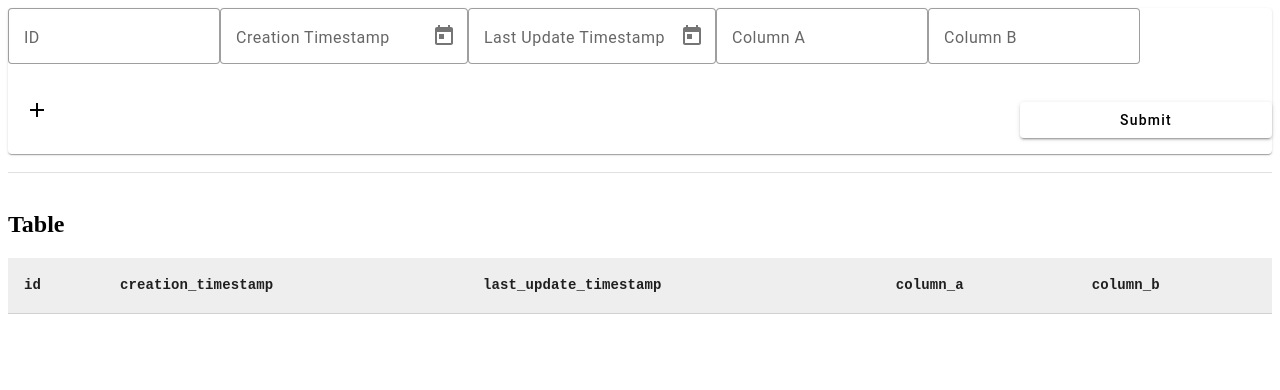
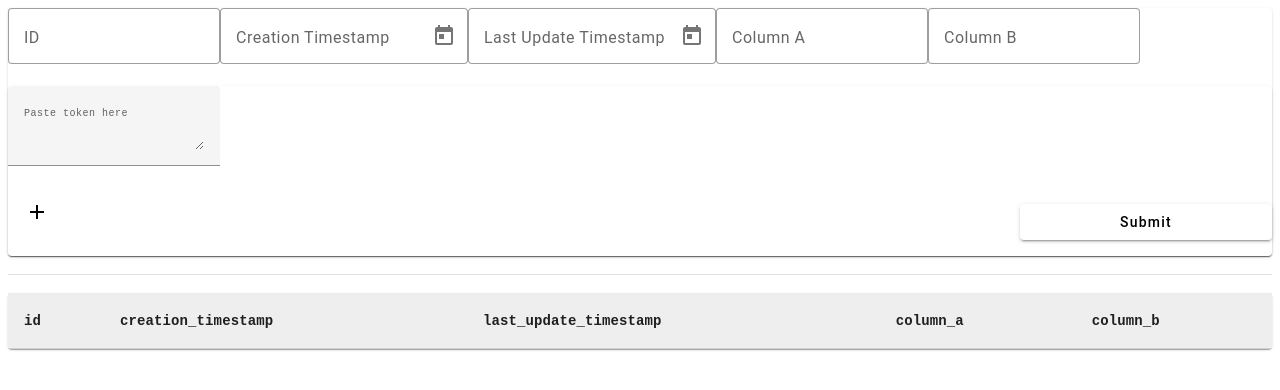
Before and after one commit to squidmin/angular-labs, an Angular app: page / in a window 1280 px wide. Shown: the top 390 px of the page. Built offline with nearby package versions, Linux system fonts and the light colour scheme.

Commit message:
Edit: display response rows in table; display GCS signed URL example

```diff
--- a/src/app/components/json-editor/json-editor.component.css
+++ b/src/app/components/json-editor/json-editor.component.css
@@ -72,7 +72,6 @@ button:hover {
 .token-input {
   font-family: monospace;
 }
-
 textarea {
   font-family: monospace;
   min-height: 100px;
--- a/src/app/components/query-form/query-form.component.css
+++ b/src/app/components/query-form/query-form.component.css
@@ -60,3 +60,14 @@ button[mat-icon-button] mat-icon {
   padding: 0;
   vertical-align: middle;
 }
+
+.token-input {
+  font-family: monospace;
+  min-width: 100%;
+  display: flex;
+}
+textarea {
+  font-family: monospace;
+  min-width: 100%;
+  display: flex;
+}
--- a/src/app/components/query-form/query-form.component.html
+++ b/src/app/components/query-form/query-form.component.html
@@ -32,6 +32,14 @@
       </div>
     </div>
   </form>
+  <mat-card>
+    <div class="token-input">
+      <mat-form-field>
+        <textarea style="font-size: 10px; width: 100%; font-family: monospace;" matInput [(ngModel)]="gcpToken"
+                  placeholder="Paste token here" (change)="queryDryRun(gcpToken)">
+        </textarea>
+      </mat-form-field>
+    </div>
     <div class="button-container">
       <button mat-icon-button (click)="addSubquery()">
         <mat-icon>add</mat-icon>
@@ -39,3 +47,4 @@
       <button mat-raised-button type="submit" (click)="onSubmit()">Submit</button>
     </div>
   </mat-card>
+</mat-card>
--- a/src/app/components/query-form/query-form.component.ts
+++ b/src/app/components/query-form/query-form.component.ts
@@ -1,6 +1,8 @@
 import {Component, Input, OnInit} from '@angular/core';
-import { FormBuilder, FormGroup, FormArray } from '@angular/forms';
+import {FormArray, FormBuilder, FormGroup} from '@angular/forms';
 import {query} from "../../scripts/BigQueryApiService";
+import {RowDataService} from "../../row-data.service";
+import {ExampleResponseItem} from "../../types/ExampleResponseItem";
 
 @Component({
   selector: 'app-query-form',
@@ -11,17 +13,17 @@ export class QueryFormComponent implements OnInit {
   queryForm: FormGroup;
 
   @Input()
-  bigQueryApiToken: string = "";
+  gcpToken: string = "";
 
-  constructor(private fb: FormBuilder) {
+  constructor(private fb: FormBuilder, private rowDataService: RowDataService) {
     this.queryForm = this.fb.group({
-      subqueries: this.fb.array([this.createSubquery()])
+      subqueries: this.fb.array([this.createSubquery()]),
     });
   }
 
   ngOnInit() {
     this.queryForm = this.fb.group({
-      subqueries: this.fb.array([this.createSubquery()])
+      subqueries: this.fb.array([this.createSubquery()]),
     });
   }
 
@@ -40,7 +42,7 @@ export class QueryFormComponent implements OnInit {
       creation_timestamp: [''],
       last_update_timestamp: [''],
       column_a: [''],
-      column_b: ['']
+      column_b: [''],
     });
   }
 
@@ -54,8 +56,15 @@ export class QueryFormComponent implements OnInit {
 
   async onSubmit() {
     console.log(this.queryForm.value.subqueries);
-    const response = await query(this.bigQueryApiToken, this.queryForm.value.subqueries);
-    console.log('BQ API RESPONSE:', JSON.stringify(response?.data.body));
+    const response = await query(this.gcpToken, this.queryForm.value.subqueries);
+    // console.log('BQ API RESPONSE:', JSON.stringify(response?.data.body));
+    const rows: ExampleResponseItem[] = response?.data.body;
+    const url: string = response?.data.url;
+    if (rows.length) {
+      this.rowDataService.setRows(rows);
+    } else if (url) {
+      this.rowDataService.setUrl(url);
+    }
   }
 
   queryDryRun(bigQueryApiToken: string): void {
--- a/src/app/components/table/table.component.css
+++ b/src/app/components/table/table.component.css
@@ -16,3 +16,12 @@ td {
   font-size: 10px;
   width: 100%;
 }
+
+.url-card {
+  margin: 10px;
+}
+
+mat-card-content {
+  word-wrap: break-word;
+  overflow-wrap: break-word;
+}
--- a/src/app/components/table/table.component.html
+++ b/src/app/components/table/table.component.html
@@ -1,4 +1,11 @@
-<h2>{{label}}</h2>
+<mat-card *ngIf="url">
+  <mat-card-content>
+    <div class="url-card">
+      <p><code>{{url}}</code></p>
+    </div>
+  </mat-card-content>
+</mat-card>
+<mat-card>
   <div>
     <table mat-table [dataSource]="responseItems">
       <ng-container matColumnDef="id">
@@ -26,3 +33,4 @@
       <tr mat-row *matRowDef="let row; columns: displayedColumns;"></tr>
     </table>
   </div>
+</mat-card>
--- a/src/app/components/table/table.component.ts
+++ b/src/app/components/table/table.component.ts
@@ -11,6 +11,8 @@ import {ExampleResponseItem} from "../../types/ExampleResponseItem";
 export class TableComponent implements OnInit {
   label: string = 'Table';
 
+  url: string | undefined = undefined;
+
   responseItems: ExampleResponseItem[] = VALID_REQUEST_ITEMS;
 
   displayedColumns: string[] = Object.keys(this.responseItems[0]);
@@ -22,5 +24,8 @@ export class TableComponent implements OnInit {
     this.rowDataService.rows$.subscribe(receivedRows => {
       this.responseItems = receivedRows;
     });
+    this.rowDataService.url$.subscribe(receivedUrl => {
+      this.url = receivedUrl;
+    });
   }
 }
--- a/src/app/row-data.service.ts
+++ b/src/app/row-data.service.ts
@@ -7,9 +7,15 @@ import { ExampleRequestItem } from './types/ExampleRequestItem';
 })
 export class RowDataService {
   private rowSubject = new BehaviorSubject<ExampleRequestItem[]>([]);
+  private urlSubject = new BehaviorSubject<string>('');
   rows$ = this.rowSubject.asObservable();
+  url$ = this.urlSubject.asObservable();
 
   setRows(rows: ExampleRequestItem[]) {
     this.rowSubject.next(rows);
   }
+
+  setUrl(url: string) {
+    this.urlSubject.next(url);
+  }
 }
--- a/src/app/scripts/BigQueryApiService.ts
+++ b/src/app/scripts/BigQueryApiService.ts
@@ -3,13 +3,13 @@ import {ExampleRequestItem} from '../types/ExampleRequestItem';
 
 const API_URL: string = 'http://localhost:8080/bigquery/query';
 
-export async function query(bigQueryApiToken: string, requestBody: object[]) {
+export async function query(gcpToken: string, requestBody: object[]) {
   try {
     let requestItems = buildRequestItems(requestBody);
     return await axios.post(API_URL, {body: requestItems}, {
       headers: {
         'Content-Type': 'application/json',
-        'bq-api-token': bigQueryApiToken,
+        'gcp-token': gcpToken,
       }
     },);
   } catch (error: any) {
@@ -64,7 +64,7 @@ function buildRequestItems(requestBody: object[]): object[] {
     requestItems.push(row);
   });
   requestItems = requestItems.filter((requestItem: ExampleRequestItem) => {
-    return !Object.values(requestItem).every(value => value === null)
+    return !Object.values(requestItem).every(value => value === null);
   });
   return requestItems;
 }
```
Lines whose indentation alone changed are shown as unchanged.
